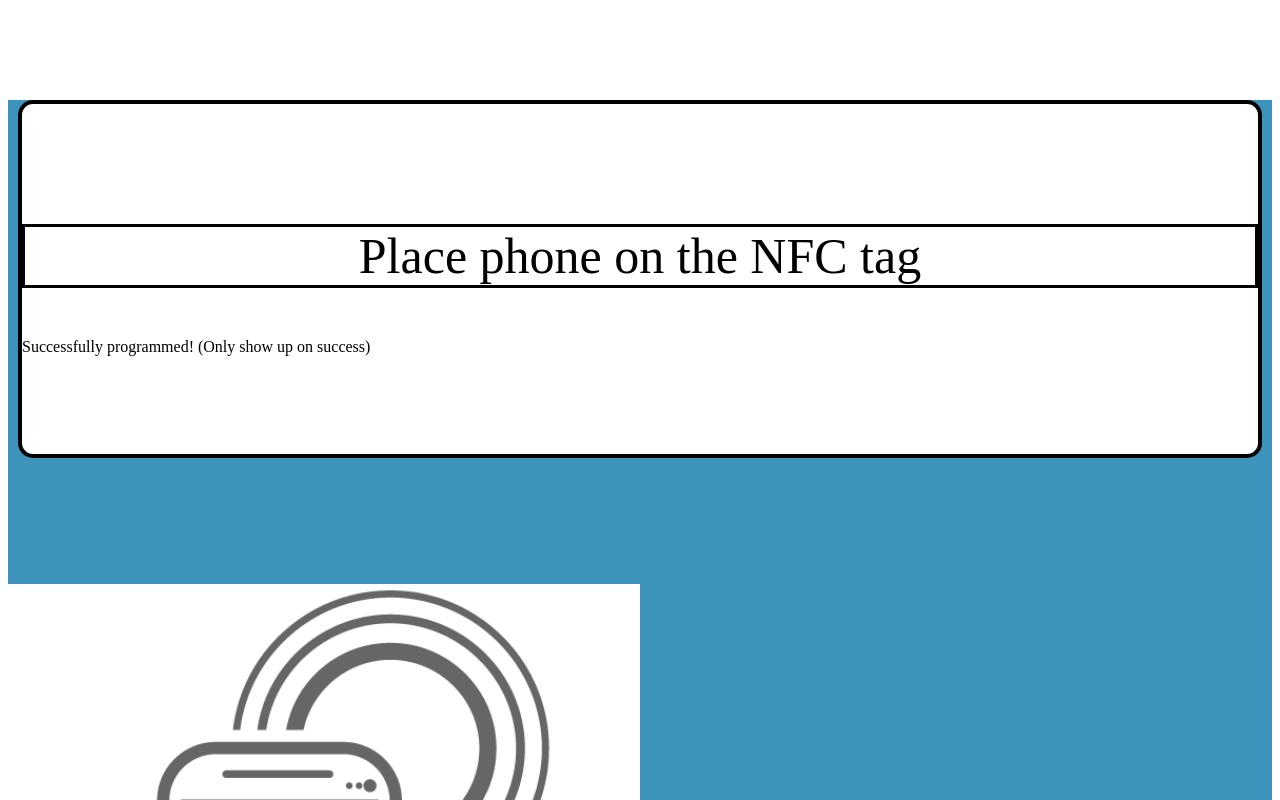
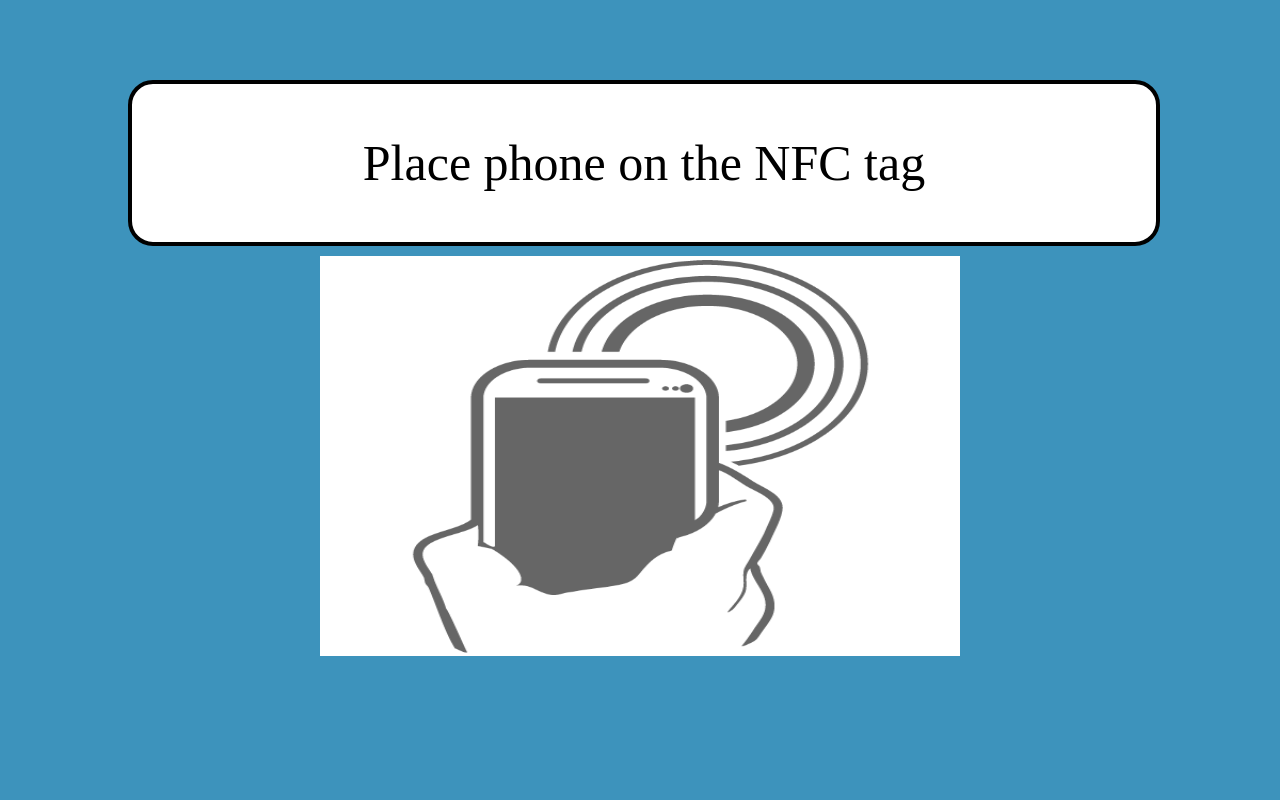
Before and after one commit to rajputd/NFC-WIFI-Setter, a React app: page / in a window 1280 px wide. Shown: the top 800 px of the page. Built offline with nearby package versions, Linux system fonts and the light colour scheme.

Commit message:
Updated user interface

```diff
--- a/src/components/App.js
+++ b/src/components/App.js
@@ -3,11 +3,13 @@ import EnterWifiScreen from '../screens/EnterWifiScreen.js';
 import FailureScreen from '../screens/FailureScreen.js';
 import HomeScreen from '../screens/HomeScreen.js';
 import ProgramTagScreen from '../screens/ProgramTagScreen.js';
+import './../css/app.css';
 
  class App extends Component{
   render() {
     return (
-      <ProgramTagScreen />
+      //<FailureScreen failMessage = 'Something went wrong' />
+      <ProgramTagScreen/>
     );
   }
 }
--- /dev/null
+++ b/src/css/app.css
@@ -0,0 +1,3 @@
+body {
+  margin: 0
+}
--- a/src/screens/EnterWifiScreen.js
+++ b/src/screens/EnterWifiScreen.js
@@ -6,8 +6,10 @@ export default class EnterWifiScreen extends React.Component {
     return (
       <div style={styles.container}>
         <div style={styles.box}>
-          <p style={styles.textDisplay}>Enter your wifi credentials:</p>
+          <p style={styles.textDisplay}>Enter your WIFI credentials:</p>
           <Form />
+          <button style={styles.button}>Submit
+          </button>
         </div>
       </div>
     )
@@ -17,28 +19,36 @@ export default class EnterWifiScreen extends React.Component {
 const styles = {
   container: {
     backgroundColor: '#3d93bc',
-    height: '100%'
+    width: '100vw',
+    height: '100vh',
+    margin: 0
   },
   box:{
-    marginLeft: 10,
-    marginRight: 10,
-    marginTop: 100,
-    minHeight: 500,
-    borderBottomRightRadius: 15,
-    borderBottomLeftRadius: 15,
-    borderTopRightRadius: 15,
-    borderTopLeftRadius: 15,
     borderStyle:'solid',
     backgroundColor: 'white',
+    borderRadius: '25px',
     borderColor:'black',
-    borderWidth: 4
+    borderWidth: 4,
+    position: 'absolute',
+    top: '10%',
+    left: '10%',
+    width: '80%',
+    margin: 'auto',
+    paddingBottom: '40px',
+    paddingLeft: '10px'
   },
   textDisplay: {
     fontSize: 50,
     textAlign: 'center',
-    color: 'black',
-    marginTop: 80,
-    borderStyle: 'solid',
-    minHeight: 200
+    color: 'black'
+  },
+  button: {
+    borderStyle:'solid',
+    backgroundColor: '#b2b5b6',
+    borderRadius: '25px',
+    borderColor:'black',
+    borderWidth: 2,
+    padding: '8px',
+    marginTop: '25px'
   }
 };
--- a/src/screens/FailureScreen.js
+++ b/src/screens/FailureScreen.js
@@ -16,27 +16,25 @@ export default class FailureScreen extends React.Component {
 const styles = {
   container: {
     backgroundColor: '#e36947',
-    height: '100%'
+    width: '100vw',
+    height: '100vh',
+    margin: 0
   },
   box:{
-    marginLeft: 10,
-    marginRight: 10,
-    marginTop: 100,
-    minHeight: 350,
-    borderBottomRightRadius: 15,
-    borderBottomLeftRadius: 15,
-    borderTopRightRadius: 15,
-    borderTopLeftRadius: 15,
     borderStyle:'solid',
     backgroundColor: 'white',
+    borderRadius: '25px',
     borderColor:'black',
-    borderWidth: 4
+    borderWidth: 4,
+    position: 'absolute',
+    top: '10%',
+    left: '10%',
+    width: '80%',
+    margin: 'auto'
   },
   textDisplay: {
     fontSize: 50,
     textAlign: 'center',
     color: 'black',
-    marginTop: 80,
-    borderStyle: 'solid'
   },
 };
--- a/src/screens/HomeScreen.js
+++ b/src/screens/HomeScreen.js
@@ -5,7 +5,6 @@ export default class HomeScreen extends React.Component {
   render() {
     return (
       <div style={styles.container}>
-        <InfoBox content="Checking Wifi..." />
         <div style={styles.box}>
           <p style ={styles.textDisplay}>IS NFC ON? </p>
         </div>
@@ -17,27 +16,30 @@ export default class HomeScreen extends React.Component {
 const styles = {
   container: {
     backgroundColor: '#3d93bc',
-    height: '100%',
+    width: '100vw',
+    height: '100vh',
+    margin: 0
   },
   textDisplay: {
     fontSize: 50,
     textAlign: 'center',
     color: 'black',
-    marginTop: 120,
-    borderStyle: 'solid'
   },
   box:{
-    marginLeft: 10,
-    marginRight: 10,
-    marginTop: 100,
-    minHeight: 350,
-    borderBottomRightRadius: 15,
-    borderBottomLeftRadius: 15,
-    borderTopRightRadius: 15,
-    borderTopLeftRadius: 15,
     borderStyle:'solid',
     backgroundColor: 'white',
+    borderRadius: '25px',
     borderColor:'black',
-    borderWidth: 4
+    borderWidth: 4,
+    // position: 'relative',
+    // top: '150px',
+    // left: '80px',
+    // right: '200px',
+    position: 'absolute',
+    top: '10%',
+    left: '10%',
+    width: '80%',
+    margin: 'auto',
+
   }
 };
--- a/src/screens/ProgramTagScreen.js
+++ b/src/screens/ProgramTagScreen.js
@@ -7,11 +7,10 @@ export default class ProgramTagScreen extends React.Component {
       <div style = {styles.container}>
       <div style={styles.box}>
       <p style ={styles.textDisplay}>Place phone on the NFC tag</p>
-        <InfoBox content="Successfully programmed! (Only show up on success)" />
       </div>
       <img
         src = {require('../assets/img/placeOnNfcImage.png')}
-        style = {{width: '50%', height: '50%', alignSelf: 'center', marginTop: '10%'}}
+        style = {{width: '50%', height: '50%', display: 'block', paddingTop: '20%', marginLeft: 'auto', marginRight: 'auto'}}
        />
       </div>
     )
@@ -20,27 +19,25 @@ export default class ProgramTagScreen extends React.Component {
 const styles = {
   container: {
     backgroundColor: '#3d93bc',
-    height: '100%'
+    width: '100vw',
+    height: '100vh',
+    margin: 0
   },
   box:{
-    marginLeft: 10,
-    marginRight: 10,
-    marginTop: 100,
-    minHeight: 350,
-    borderBottomRightRadius: 15,
-    borderBottomLeftRadius: 15,
-    borderTopRightRadius: 15,
-    borderTopLeftRadius: 15,
     borderStyle:'solid',
     backgroundColor: 'white',
+    borderRadius: '25px',
     borderColor:'black',
-    borderWidth: 4
+    borderWidth: 4,
+    position: 'absolute',
+    top: '10%',
+    left: '10%',
+    width: '80%',
+    margin: 'auto'
   },
   textDisplay: {
     fontSize: 50,
     textAlign: 'center',
-    color: 'black',
-    marginTop: 120,
-    borderStyle: 'solid'
+    color: 'black'
   }
 };
```
